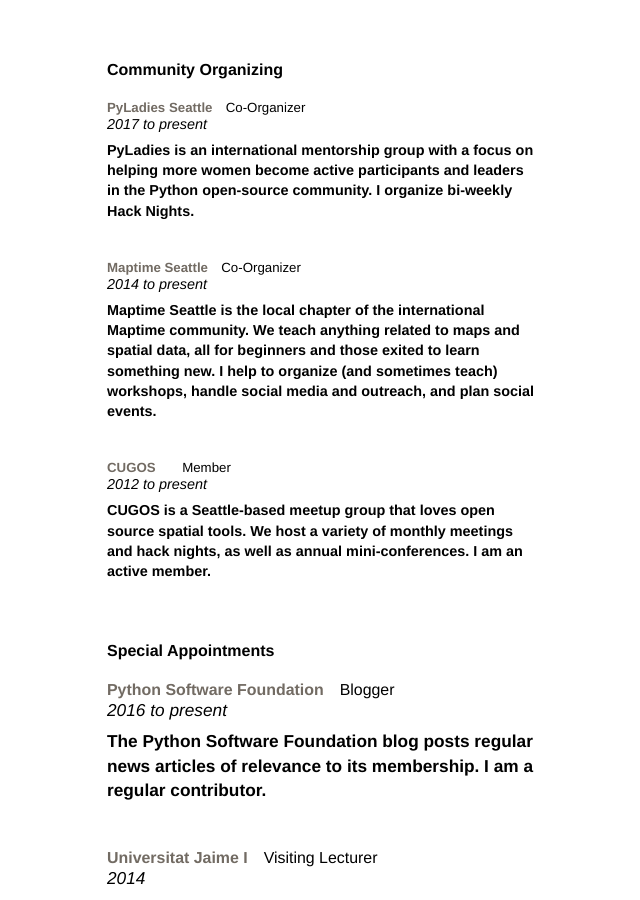
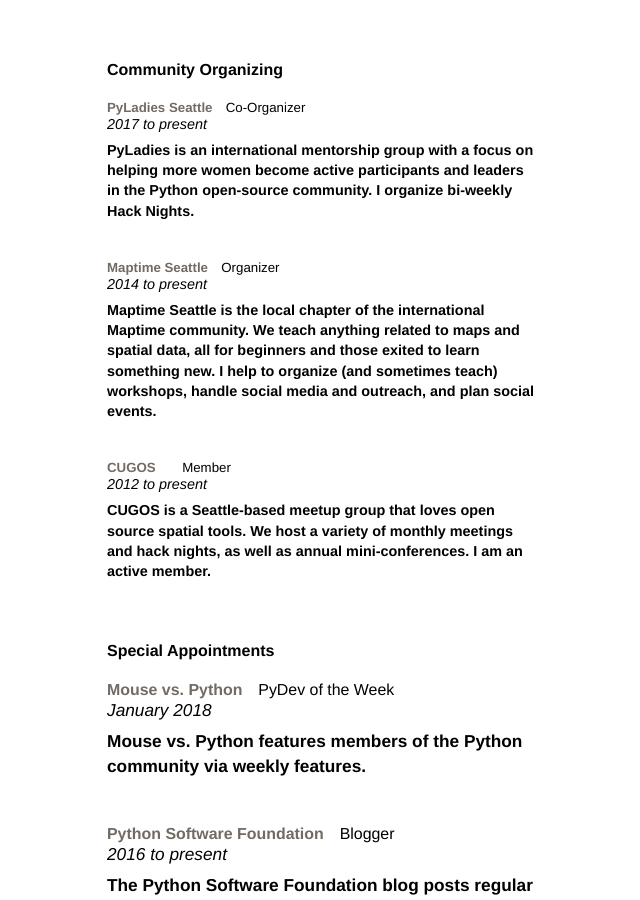
Before and after one commit to christyheaton/christyheaton.github.io, a Jekyll site: the page built from resume/index.html, in a window 1280 px wide and 900 px high, scrolled down 1021 px. Shown: the whole window, without its empty margins (303-943 px from the left). Built offline with Jekyll 4.4.1, drawn with Linux system fonts in a browser that asks for light colours.

Commit message:
added PyDev of the week to special appointments

```diff
--- a/resume/index.html
+++ b/resume/index.html
@@ -55,7 +55,7 @@
     </div>
 
     <div class="resume_item cf resume_item_half">
-      <h5 class="resume_header"><a href="http://maptimesea.github.io">Maptime Seattle</a><span class="resume_title">Co-Organizer</span></h5>
+      <h5 class="resume_header"><a href="http://maptimesea.github.io">Maptime Seattle</a><span class="resume_title">Organizer</span></h5>
       <span class="resume_timeline">2014 to present</span>
       <h5 class="resume_description">Maptime Seattle is the local chapter of the international Maptime community. We teach anything related to maps and spatial data, all for beginners and those exited to learn something new. I help to organize (and sometimes teach) workshops, handle social media and outreach, and plan social events.</h5>
     </div>
@@ -69,6 +69,12 @@
 	<br>
 
   <h4>Special Appointments</h4>
+
+    <div class="resume_item cf resume_item_large">
+      <h5 class="resume_header"><a href="https://www.blog.pythonlibrary.org/2018/01/15/pydev-of-the-week-christy-heaton/">Mouse vs. Python</a><span class="resume_title">PyDev of the Week</span></h5>
+      <span class="resume_timeline">January 2018</span>
+      <h5 class="resume_description">Mouse vs. Python features members of the Python community via weekly features.</h5>
+    </div>
 
     <div class="resume_item cf resume_item_large">
       <h5 class="resume_header"><a href="http://pyfound.blogspot.com/">Python Software Foundation</a><span class="resume_title">Blogger</span></h5>
```
